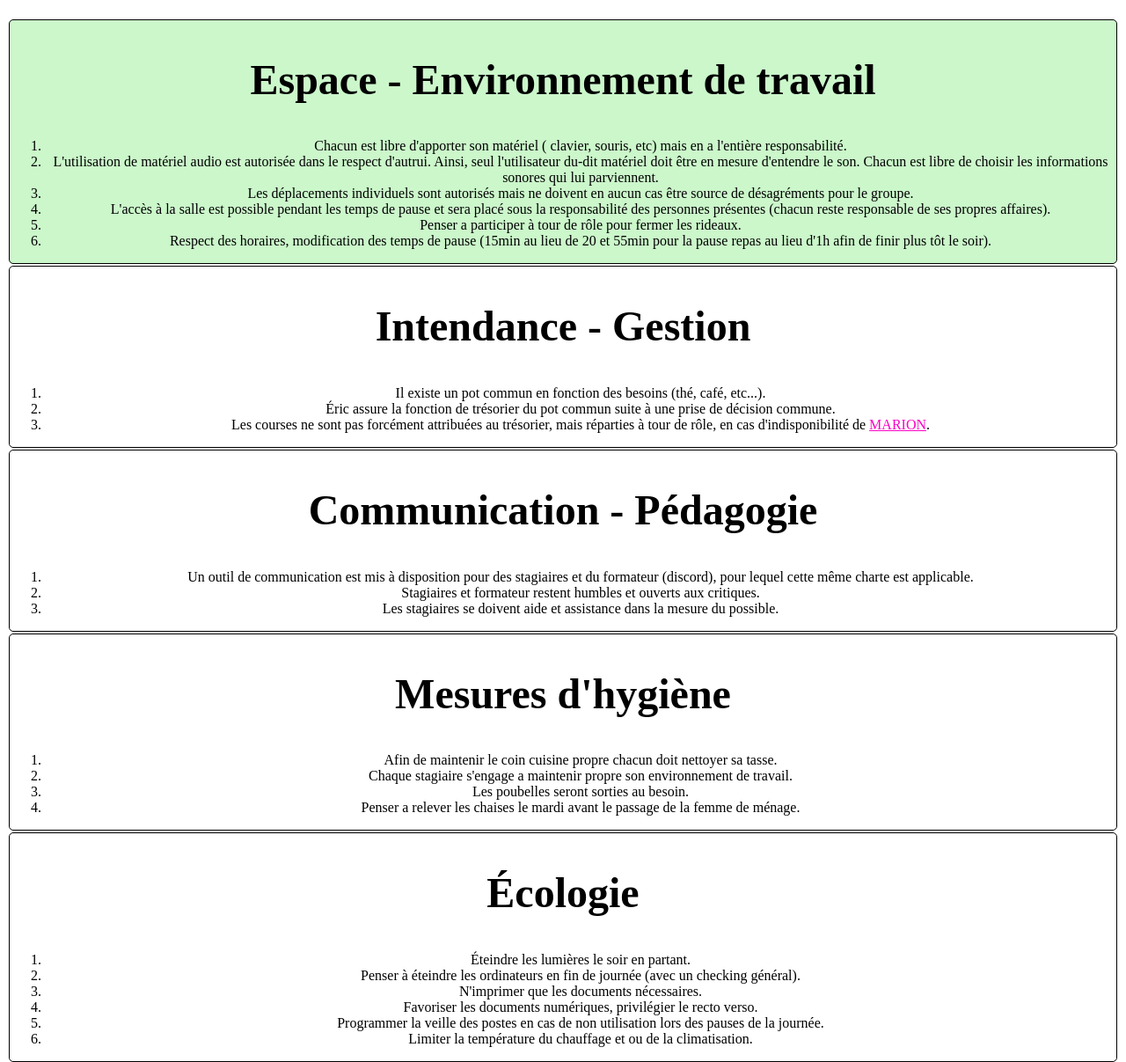
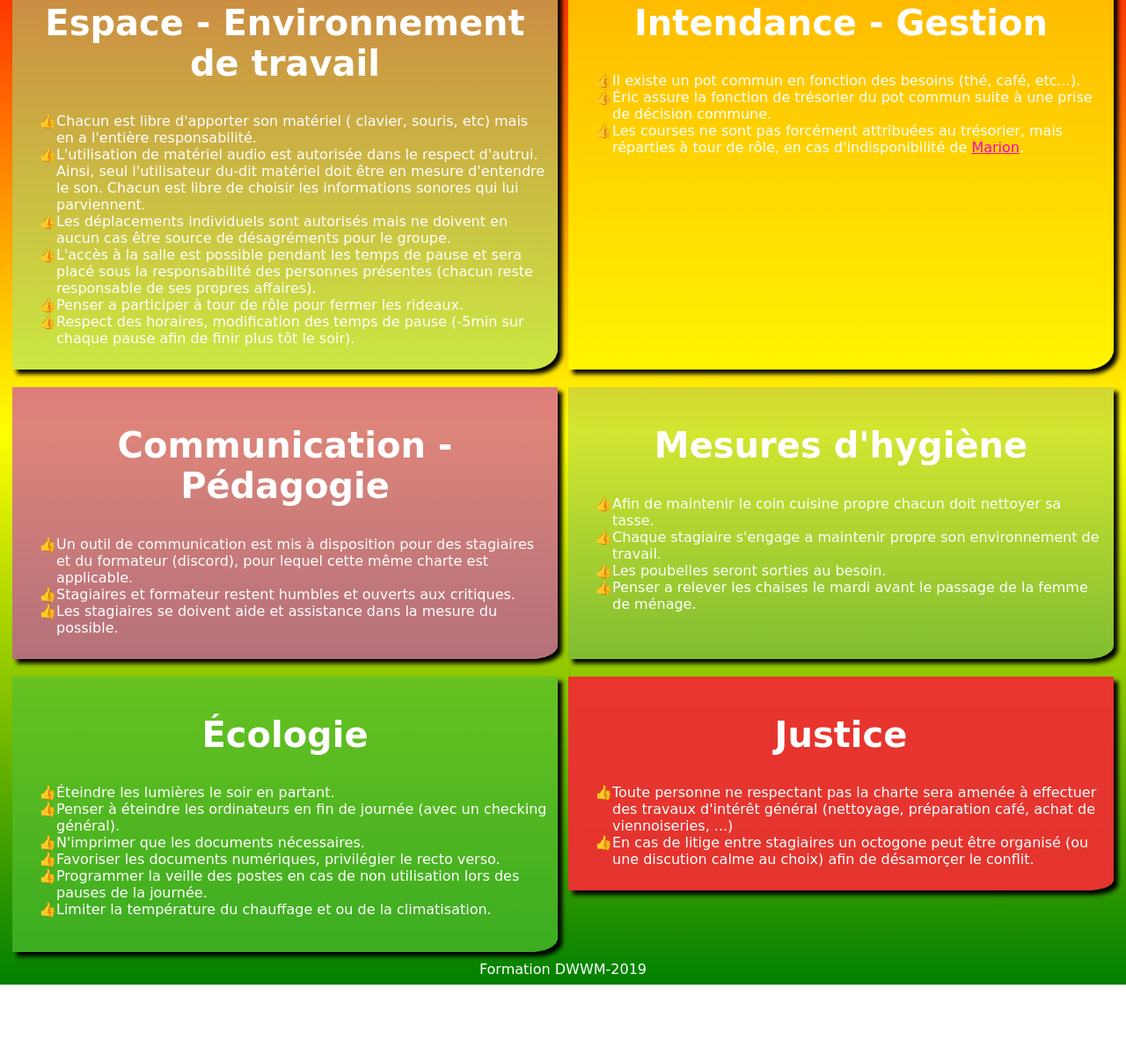
Before and after one commit to formation-dwwm/charte-dwwm-v2, a plain HTML site: page index.html in a window 1280 px wide. Shown: the part 138-1345 px from the top of the page at 88% size. After the commit the page ends 1257 px from the top, so only its background shows below. Drawn offline with Linux system fonts and the light colour scheme; a web font is replaced by a local one.

Commit message:
update files

```diff
--- a/index.html
+++ b/index.html
@@ -1,15 +1,17 @@
 <!DOCTYPE html>
 <html lang="fr">
     <head>
+        <meta http-equiv="content-type" content="text/html; charset=UTF-8">
         <meta charset="UTF-8">
         <meta name="viewport" content="width=device-width, initial-scale=1.0">
         <meta http-equiv="X-UA-Compatible" content="ie=edge">
         <link rel="stylesheet" href="style.css">
-    <title>Charte</title>
+        <link href="https://fonts.googleapis.com/css?family=The+Girl+Next+Door&display=swap" rel="stylesheet">
+        <title>Charte DWWM</title>
     </head>
     <body>
         <header>
-        <h1>Charte fonctionnement DWWM 2019-2020</h1>
+            <h1>Charte fonctionnement DWWM-v2</h1>
         </header>
         <section id="EE">
             <h2>Espace - Environnement de travail</h2>
@@ -19,7 +21,7 @@
                 <li>Les déplacements individuels sont autorisés mais ne doivent en aucun cas être source de désagréments pour le groupe.</li>
                 <li>L'accès à la salle est possible pendant les temps de pause et sera placé sous la responsabilité des personnes présentes (chacun reste responsable de ses propres affaires).</li>
                 <li>Penser a participer à tour de rôle pour fermer les rideaux.</li>
-            <li>Respect des horaires, modification des temps de pause (15min au lieu de 20 et 55min pour la pause repas au lieu d'1h afin de finir plus tôt le soir).</li>
+                <li>Respect des horaires, modification des temps de pause (-5min sur chaque pause afin de finir plus tôt le soir).</li>
             </ol>
         </section>
         <section id="IG">
@@ -27,10 +29,10 @@
             <ol>
                 <li>Il existe un pot commun en fonction des besoins (thé, café, etc...).</li>
                 <li>Éric assure la fonction de trésorier du pot commun suite à une prise de décision commune.</li>
-            <li>Les courses ne sont pas forcément attribuées au trésorier, mais réparties à tour de rôle, en cas d'indisponibilité de <span>MARION</span>.</li>
+                <li>Les courses ne sont pas forcément attribuées au trésorier, mais réparties à tour de rôle, en cas d'indisponibilité de <span>Marion</span>.</li>
             </ol>
         </section>
-    <section>
+        <section id="CP">
             <h2>Communication - Pédagogie</h2>
             <ol>
                 <li>Un outil de communication est mis à disposition pour des stagiaires et du formateur (discord), pour lequel cette même charte est applicable.</li>
@@ -38,7 +40,7 @@
                 <li>Les stagiaires se doivent aide et assistance dans la mesure du possible.</li>
             </ol>
         </section>
-    <section>
+        <section id="MH">
             <h2>Mesures d'hygiène</h2>
             <ol>
                 <li>Afin de maintenir le coin cuisine propre chacun doit nettoyer sa tasse.</li>
@@ -47,7 +49,7 @@
                 <li>Penser a relever les chaises le mardi avant le passage de la femme de ménage.</li>
             </ol>
         </section>
-    <section>
+        <section id="ECO">
             <h2>Écologie</h2>
             <ol>
                 <li>Éteindre les lumières le soir en partant.</li>
@@ -58,12 +60,15 @@
                 <li>Limiter la température du chauffage et ou de la climatisation.</li>
             </ol>
         </section>
-    <section>
+        <section id="JU">
             <h2>Justice</h2>
             <ol>
                 <li>Toute personne ne respectant pas la charte sera amenée à effectuer des travaux d'intérêt général (nettoyage, préparation café, achat de viennoiseries, ...)</li>
                 <li>En cas de litige entre stagiaires un octogone peut être organisé (ou une discution calme au choix) afin de désamorçer le conflit.</li>
             </ol>
         </section>
+        <footer>
+            Formation DWWM-2019
+        </footer>
     </body>
 </html>
--- a/style.css
+++ b/style.css
@@ -1,27 +1,125 @@
-*{
-    text-align: center;
+body{
+
+    font-family: 'The Girl Next Door', cursive;
+    background-image: url("img/bg.jpg");
+    background-size: cover;
+    display: flex;
+    flex-wrap: wrap;
+    background-image: linear-gradient(red, yellow, green);
+    color : white;
+}
+
+header{
+    width: 100%;
 }
 
 h1{
-    font-size: 4em;
-    color: purple;
+    text-align: center;
+    color: white;
+    text-shadow: 5px 5px 5px black;
+    font-family: fantasy;
 }
 
 h2{
-    font-size: 3em;
+    font-size: 2.5em;
+    text-align: center;
+    -webkit-text-align: center;
 }
 
 section{
-    border: 1px solid black;
-    border-radius: 5px 5px 5px;
-    margin: 2px;
+    display: block;
+    justify-content: center;
+    box-shadow: 5px 5px 5px black;
+    margin: 10px auto;
+    padding: 10px;
+    width: 600px;
+    word-break: break-word;
+    /*opacity: 0.8;*/
 }
 
 #EE{
-    background-color: rgba(145, 238, 142, 0.47)
+    background-color: rgba(145, 238, 142, 0.47);
+    /*float: left;*/
+    /*transition: transform 2s;*/
+}
+
+#IG{
+    background-color: #ffff00a8;
+    /*float: right;*/
+}
+
+#CP{
+    background-color: rgba(199, 57, 199, 0.61);
+    /*float: right;*/
+}
+
+#MH{
+    background-color: rgba(40, 133, 240, 0.205);
+    /*float: left;*/
+}
+
+#ECO{
+    background-color: rgba(84, 192, 51, 0.651);
+    /*float: right;*/
+}
+
+#JU{
+    background-color: rgba(236, 48, 48, 0.966);
+    /*float: left;*/
+    margin-bottom: 80px;
+}
+
+#EE, #MH, #JU{
+    border-radius: 0 0 5% 0;
+    /*margin-left: 120px;*/
+}
+
+#ECO, #CP, #IG{
+    border-radius: 0 0 5% 0;
+    /*margin-right: 120px;*/
+}
+
+section:hover{
+    box-shadow: 5px 10px 10px black;
+    opacity: 1;
 }
 
 span{
     color: rgb(252, 1, 197);
     text-decoration: underline;
 }
+
+#IG:hover{
+    border-radius: 0 0 10% 0;
+}
+
+#EE:hover{
+    border-radius: 0 0 10% 0;
+    /*transform: rotate(360deg);*/
+}
+
+#ECO:hover{
+    border-radius: 0 0 10% 0;
+}
+
+#CP:hover{
+    border-radius: 0 0 10% 0;
+}
+
+#JU:hover{
+    border-radius: 0 0 10% 0;
+}
+
+#MH:hover{
+    border-radius: 0 0 10% 0;
+}
+
+li{
+    list-style-type: "\1F44D";
+}
+
+footer{
+    text-align: center;
+    width: 100%;
+    /*clear: both;*/
+}
```
Lines whose indentation alone changed are shown as unchanged.
